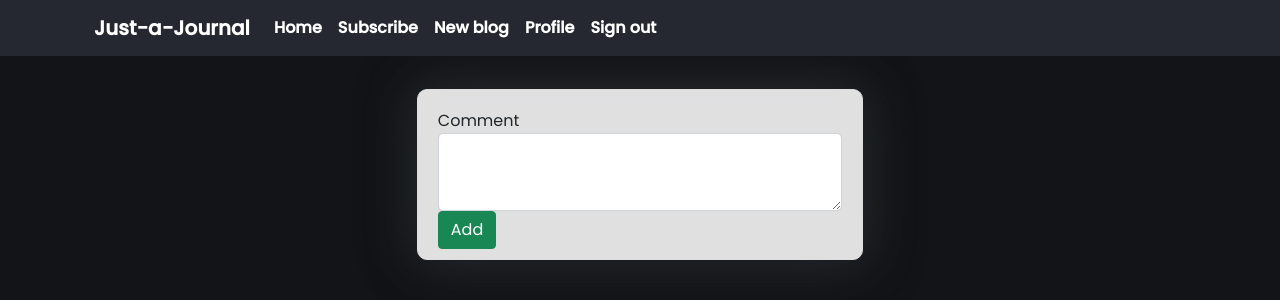
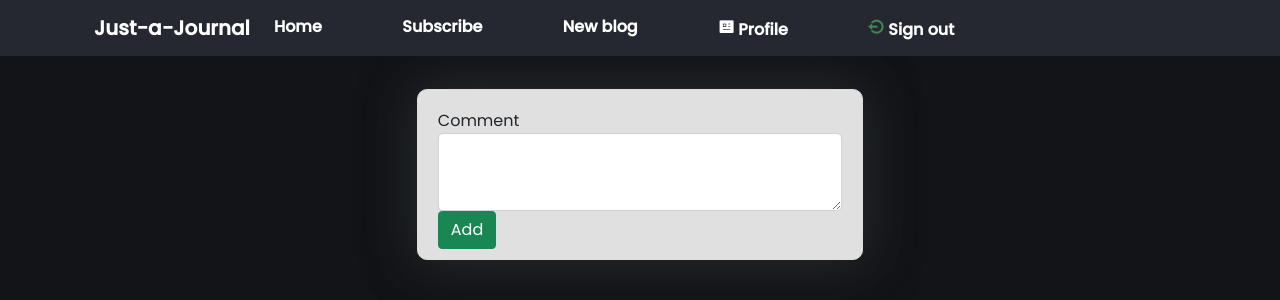
Before and after one commit to Olliemint/Just-a-Journal, a Flask app: page /blog/comment/1 in a window 1280 px wide. Shown: the top 300 px of the page. Run offline with Flask 2, Linux system fonts and the light colour scheme; a user stored in the database is signed in; data comes from the database, SQL or seed files in the repository; both versions use the stored data as it was after the commit; some libraries are stand-ins or nearby versions.

```diff
--- a/app/static/css/main.css
+++ b/app/static/css/main.css
@@ -198,3 +198,7 @@ box-shadow:  5px 5px 50px ,
     text-decoration: none;
 
 }
+.navbar-nav{
+    gap: 7%;
+    width: 100%;
+}
--- a/app/templates/base.html
+++ b/app/templates/base.html
@@ -37,13 +37,13 @@
 
                     {% if current_user.is_authenticated%}
                     <li class="nav-item">
-                  <a class="nav-link"  href="{{url_for('profile')}}">Profile</a>
+                  <a class="nav-link"  href="{{url_for('profile')}}"><span><i class="ri-profile-fill" style="color: #ffffff;"></i></span> Profile</a>
 
                     </li>
                   <li class="nav-item">
 
 
-                  <a class="nav-link"  href="{{url_for('logout')}}">Sign out</a>
+                  <a class="nav-link"  href="{{url_for('logout')}}"><span><i class="ri-logout-circle-line" style="color: #408754;"></i></span> Sign out</a>
                 </li>
 
 
@@ -53,7 +53,7 @@
                     <a class="nav-link" href="{{url_for('register')}}">Sign up</a>
                   </li>
                   <li class="nav-item">
-                    <a class="nav-link" href="{{url_for('login')}}">Sign in</a>
+                    <a class="nav-link" href="{{url_for('login')}}"><span><i class="ri-login-circle-line" style="color: #408754;"></i></span> Sign in</a>
                   </li>
                   {% endif %}
 
--- a/app/templates/home.html
+++ b/app/templates/home.html
@@ -53,9 +53,9 @@
 
         {% if page_num %}
             {% if blog.page == page_num %}
-              <a class="btn btn-secondary btn-sm" href="{{ url_for('home', page=page_num) }}">{{ page_num }}</a>
+              <a class="btn btn-success btn-sm" href="{{ url_for('home', page=page_num) }}">{{ page_num }}</a>
             {% else %}
-              <a class="btn btn-outline-secondary btn-sm" href="{{ url_for('home', page=page_num) }}">{{ page_num }}</a>
+              <a class="btn btn-outline-success btn-sm" href="{{ url_for('home', page=page_num) }}">{{ page_num }}</a>
             {% endif %}
         {% else %}
 
```
Also changed, not shown: app/blog.db, app/static/assets/blog_home.png (added).
